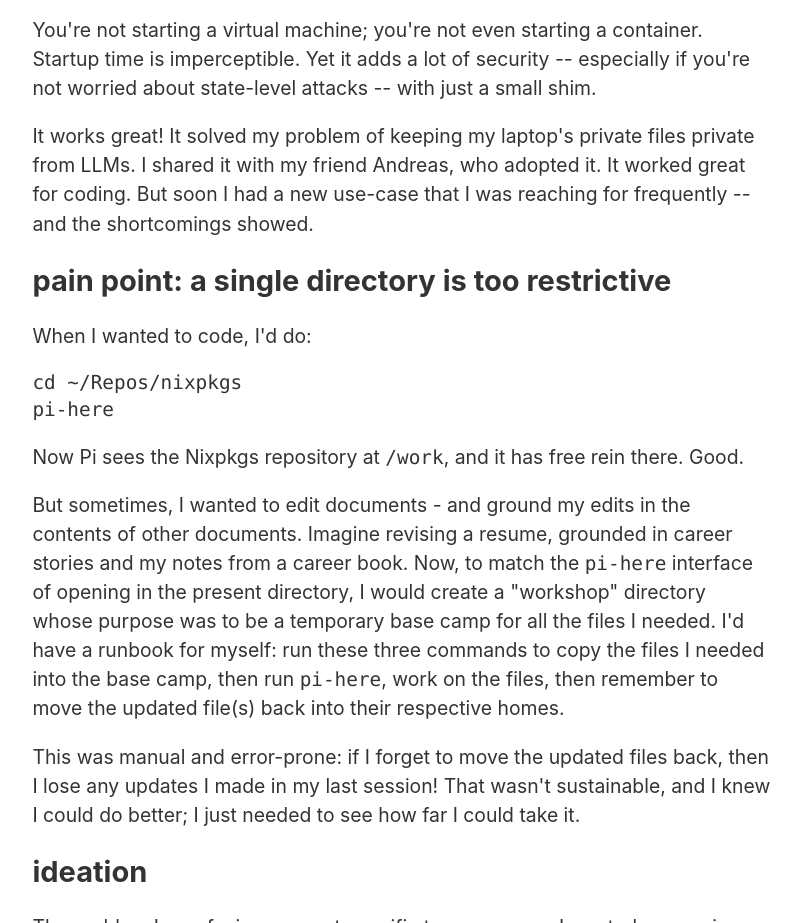
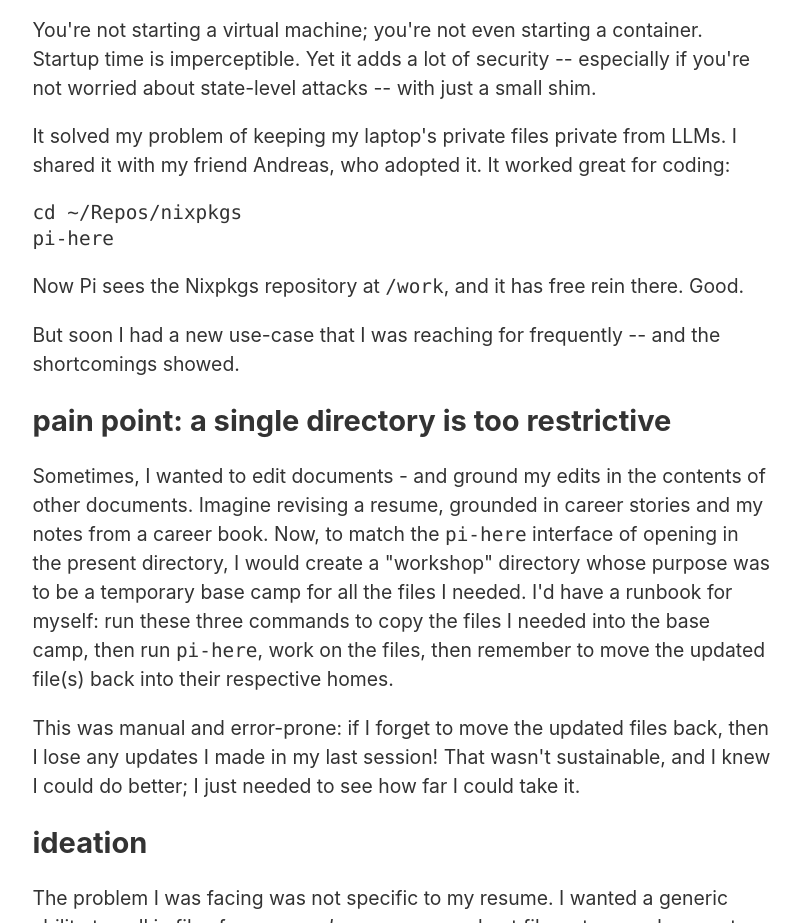
Before and after one commit to philipmw/philipmw.github.io, an Eleventy site: page content/blog/2026-08-14-seahaven/index.md in a window 1280 px wide. Shown: the part 1796-2719 px from the top of the page, without its empty margins (238-1039 px from the left). Built offline with nearby package versions, Linux system fonts and the light colour scheme; Eleventy itself is replaced by a stand-in of ours; code samples lack their colours; files that its build step writes are made by us from their sources; files whose address does not match are found by name.

Commit message:
some rephrasing

```diff
--- a/content/blog/2026-08-14-seahaven/index.md
+++ b/content/blog/2026-08-14-seahaven/index.md
@@ -46,20 +46,19 @@ Pi runs inside, and these mounts are all Pi could see.
 You're not starting a virtual machine; you're not even starting a container. Startup time is imperceptible.
 Yet it adds a lot of security -- especially if you're not worried about state-level attacks -- with just a small shim.
 
-It works great! It solved my problem of keeping my laptop's private files private from LLMs.
-I shared it with my friend Andreas, who adopted it. It worked great for coding.
-But soon I had a new use-case that I was reaching for frequently -- and the shortcomings showed.
-
-## pain point: a single directory is too restrictive
-
-When I wanted to code, I'd do:
+It solved my problem of keeping my laptop's private files private from LLMs.
+I shared it with my friend Andreas, who adopted it. It worked great for coding:
 
     cd ~/Repos/nixpkgs
     pi-here
 
 Now Pi sees the Nixpkgs repository at `/work`, and it has free rein there. Good.
 
-But sometimes, I wanted to edit documents - and ground my edits in the contents of other documents.
+But soon I had a new use-case that I was reaching for frequently -- and the shortcomings showed.
+
+## pain point: a single directory is too restrictive
+
+Sometimes, I wanted to edit documents - and ground my edits in the contents of other documents.
 Imagine revising a resume, grounded in career stories and my notes from a career book.
 Now, to match the `pi-here` interface of opening in the present directory, I would create a "workshop" directory whose purpose was to be a temporary base camp for all the files I needed.
 I'd have a runbook for myself:
```
